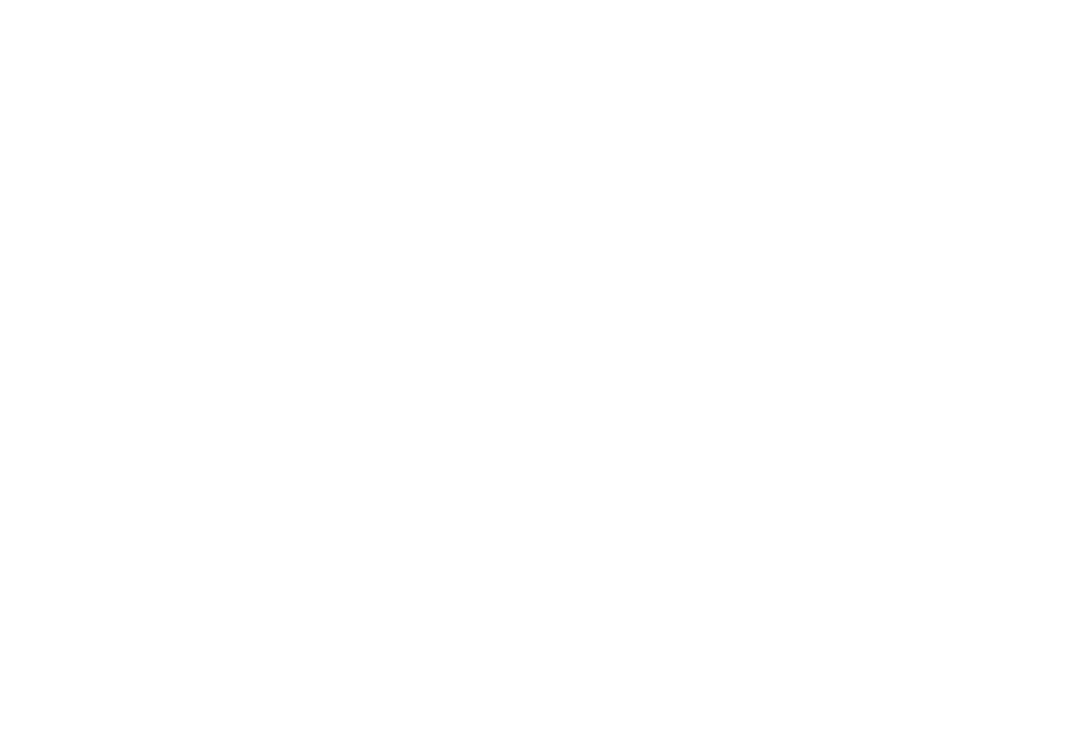
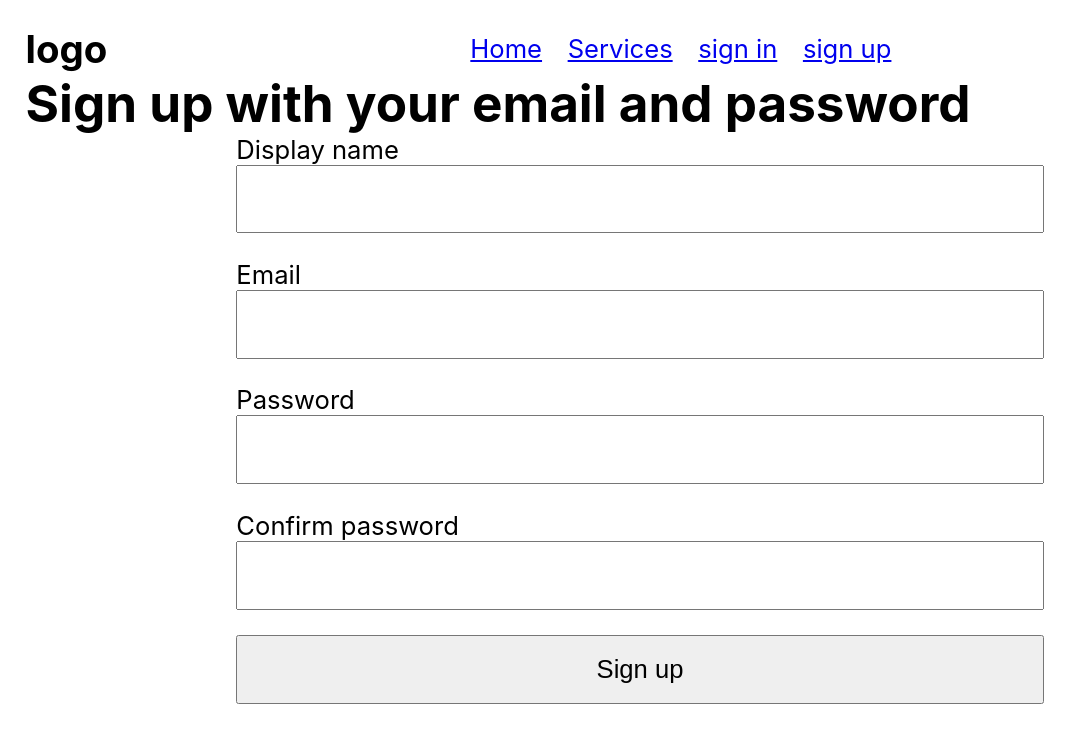
Before and after one commit to Oualid-CHAOUATI/ztm-ecommerce, a React (Create React App) app: page /sign-up in a window 1280 px wide. Before the commit this address had no page. Shown: the top 742 px of the page, without its empty margins (0-1080 px from the left). Built offline with nearby package versions, Linux system fonts and the light colour scheme.

Commit message:
add sign in with email and password form, and create suer with email and pasword with firebase

```diff
--- a/src/App.js
+++ b/src/App.js
@@ -4,6 +4,7 @@ import "./App.scss";
 import { Categories } from "./Components/categories/categories.component";
 import { Navigation } from "./routes/navigation/navigation.component";
 import { SignIn } from "./routes/sign-in/sign-in.component";
+import { SignUp } from "./routes/sign-up/sign-up.component";
 
 function App() {
   const categories = [
@@ -37,6 +38,7 @@ function App() {
 
             <Route index path="/services" element={<h2>Services</h2>} />
             <Route index path="/sign-in" element={<SignIn />} />
+            <Route index path="/sign-up" element={<SignUp />} />
           </Route>
         </Routes>
       </BrowserRouter>
--- a/src/App.scss
+++ b/src/App.scss
@@ -1,3 +1,9 @@
+* {
+  padding: 0;
+  margin: 0;
+  box-sizing: border-box;
+}
+
 body {
   padding: 1em;
   font-size: clamp(15px, 2vw, 26px);
@@ -12,3 +18,8 @@ textarea {
 button {
   cursor: pointer;
 }
+
+input,
+button {
+  padding: 0.7em 1em;
+}
--- a/src/routes/navigation/navigation.component.jsx
+++ b/src/routes/navigation/navigation.component.jsx
@@ -30,6 +30,11 @@ export const Navigation=()=>{
       <Link to="sign-in">sign in</Link>
 
         </li>
+    <li>
+
+      <Link to="sign-up">sign up</Link>
+
+        </li>
 
         </ul>
     </nav>
--- a/src/routes/sign-in/sign-in.component.jsx
+++ b/src/routes/sign-in/sign-in.component.jsx
@@ -1,6 +1,9 @@
 
 
-import { createUserDocFromAuth, signInWithGooglePopup }  from "../../utils/firebase/firebase.utils";
+import { useEffect } from "react";
+import {auth, createUserDocFromAuth, signInWithGooglePopup ,signInWithGoogleRedirect}  from "../../utils/firebase/firebase.utils";
+import { getRedirectResult } from "firebase/auth";
+
 
 
 // createUserDocFromAuth
@@ -13,9 +16,31 @@ export const SignIn=()=>{
         // console.log(response);
         createUserDocFromAuth(user);
     }
+    const logGoogleUserRedirect = async ()=>{
+
+        await signInWithGoogleRedirect();
+        // console.log(response);
+    }
+
+    useEffect(() => {
+        const f =async ()=>{
+            const response= await getRedirectResult(auth);
+
+            if(response)
+            createUserDocFromAuth(response.user);
+            // console.log(response);
+
+        }
+
+        f();
+      return () => {
+      }
+    }, [])
+
 
     return <>
     <button onClick={logGoogleUser}>Sign in with google popup</button>
+    <button onClick={logGoogleUserRedirect}>Sign in with google redirect</button>
 
 
 
--- /dev/null
+++ b/src/routes/sign-up/sign-up.component.jsx
@@ -0,0 +1,92 @@
+
+
+
+
+
+
+// createUserDocFromAuth
+import { useState } from 'react'
+import './sign-up.style.scss'
+import { createUserAuthWithEmailAndPassword } from '../../utils/firebase/firebase.utils'
+
+
+
+const defaultFormFields={
+    displayName:"",
+    email:"",
+    password:"",
+    confirmPassword:"",
+}
+export const SignUp=()=>{
+
+const [formFields,setFromFields]=useState(defaultFormFields);
+
+
+
+const handleChange=(e)=>{
+    const {name,value}=e.target;
+
+    setFromFields({...formFields,[name]:value});
+}
+
+
+const handleSubmit=async (e)=>{
+    e.preventDefault();
+    const {email,password,displayName}=formFields;
+
+
+
+    try{
+
+        const response = await createUserAuthWithEmailAndPassword(email,password,displayName);
+
+        console.log(response);
+        // setFromFields(defaultFormFields);
+
+    }catch(err){
+        if(err.code=="auth/email-already-in-use"){
+            alert("error! email already in use !")
+        return;
+        }
+
+
+
+        console.log("error at create user with email an password ");
+        console.log(err)
+    }
+
+}
+    return <div>
+
+<h1>
+    Sign up with your email and password
+</h1>
+
+    <form  onSubmit={handleSubmit}>
+
+<label >
+    <span>Display name</span>
+    <input type="text" required  name="displayName" value={formFields.displayName} onChange={handleChange}/>
+</label>
+<label >
+    <span>Email</span>
+    <input type="email" required  name="email" value={formFields.email} onChange={handleChange}/>
+</label>
+<label >
+    <span>Password</span>
+    <input type="password" required  name='password' value={formFields.password} onChange={handleChange}/>
+</label>
+<label >
+    <span>Confirm password</span>
+    <input type="password" required name='confirmPassword' value={formFields.confirmPassword} onChange={handleChange}/>
+</label>
+
+
+<button>Sign up</button>
+    </form>
+
+
+
+
+    </div>
+}
--- /dev/null
+++ b/src/routes/sign-up/sign-up.style.scss
@@ -0,0 +1,19 @@
+form {
+  display: flex;
+  flex-direction: column;
+  gap: 1em;
+
+  label {
+    span {
+      display: block;
+    }
+  }
+
+  input,
+  button {
+    width: 100%;
+    display: block;
+  }
+  max-width: 50ch;
+  margin-inline: auto;
+}
--- a/src/utils/firebase/firebase.utils.js
+++ b/src/utils/firebase/firebase.utils.js
@@ -6,6 +6,7 @@ import {
   signInWithRedirect,
   signInWithPopup,
   GoogleAuthProvider,
+  createUserWithEmailAndPassword,
 } from "firebase/auth";
 // TODO: Add SDKs for Firebase products that you want to use
 // https://firebase.google.com/docs/web/setup#available-libraries
@@ -34,12 +35,14 @@ provider.setCustomParameters({
 export const auth = getAuth();
 
 export const signInWithGooglePopup = () => signInWithPopup(auth, provider);
-
+export const signInWithGoogleRedirect = () =>
+  signInWithRedirect(auth, provider);
 // ----------
 
 const usersCollection = "users";
 export const db = getFirestore();
-export const createUserDocFromAuth = async (userAuth) => {
+
+export const createUserDocFromAuth = async (userAuth, extraInfo = {}) => {
   const userDocRef = doc(db, usersCollection, userAuth.uid);
 
   console.log(userDocRef);
@@ -56,9 +59,23 @@ export const createUserDocFromAuth = async (userAuth) => {
         displayName,
         email,
         createdAt,
+
+        ...extraInfo,
       });
     } catch (err) {
-      console.log("error creating doc ");
+      console.log("error creating doc ", err);
     }
   }
 };
+
+export const createUserAuthWithEmailAndPassword = async (
+  email,
+  password,
+  displayName
+) => {
+  if (!email || !password) return;
+
+  const { user } = await createUserWithEmailAndPassword(auth, email, password);
+  // console.log(user);
+  return await createUserDocFromAuth(user, { displayName });
+};
```
